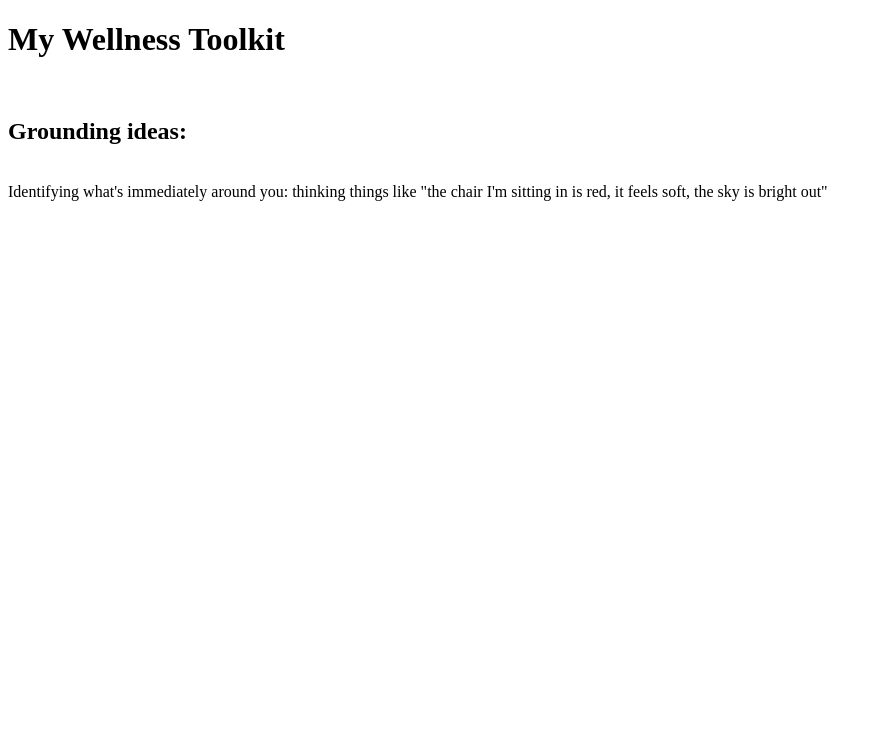
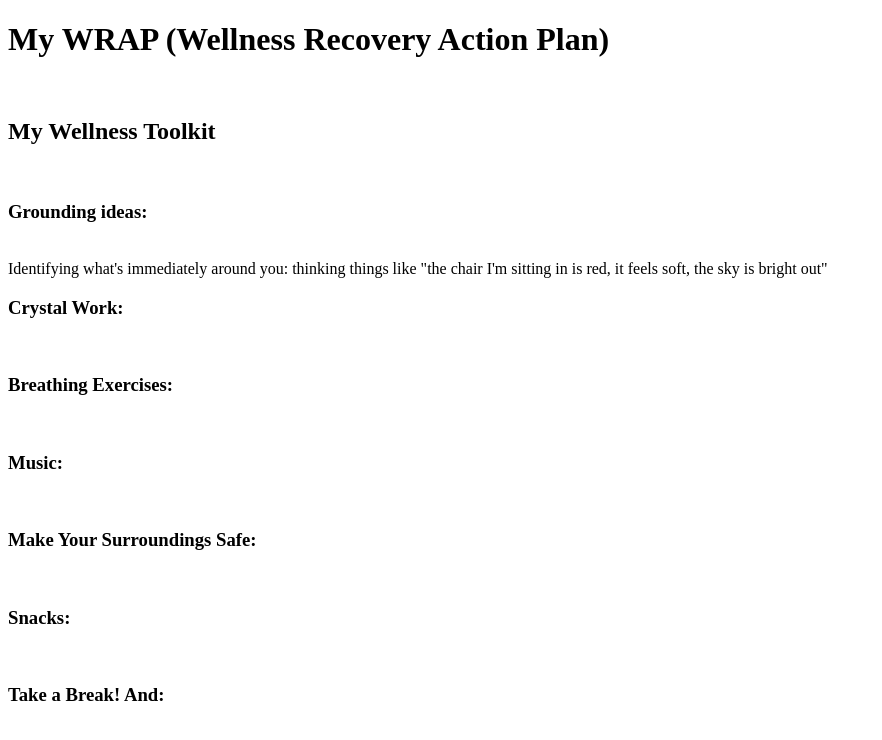
Before and after one commit to normativeethics/Alchemy, a plain HTML site: page index.html in a window 1280 px wide. Shown: the whole page, without its empty margins (0-882 px from the left). Drawn offline with Linux system fonts and the light colour scheme.

Commit message:
Update index.html

```diff
--- a/index.html
+++ b/index.html
@@ -3,14 +3,35 @@
 <body>
 <p>
   <h1>
-    My Wellness Toolkit
+   My WRAP (Wellness Recovery Action Plan)
   </h1>
   </br>
       <h2>
-      Grounding ideas:
+       My Wellness Toolkit
       </h2>
-</br>
-        Identifying what's immediately around you: thinking things like "the chair I'm sitting in is red, it feels soft, the sky is bright out"
+      </br>
+          <h3>Grounding ideas:</h3>
+          </br>
+                Identifying what's immediately around you: thinking things like "the chair I'm sitting in is red, it feels soft, the sky is bright out"
+          </br>
+          <h3>Crystal Work:</h3>
+          </br>
+
+          <h3>Breathing Exercises:</h3>
+          </br>
+
+          <h3>Music:</h3>
+          </br>
+
+          <h3>Make Your Surroundings Safe:</h3>
+          </br>
+
+          <h3>Snacks:</h3>
+          </br>
+
+          <h3>Take a Break! And:</h3>
+          </br>
+
 
 </p>
 </body>
```
